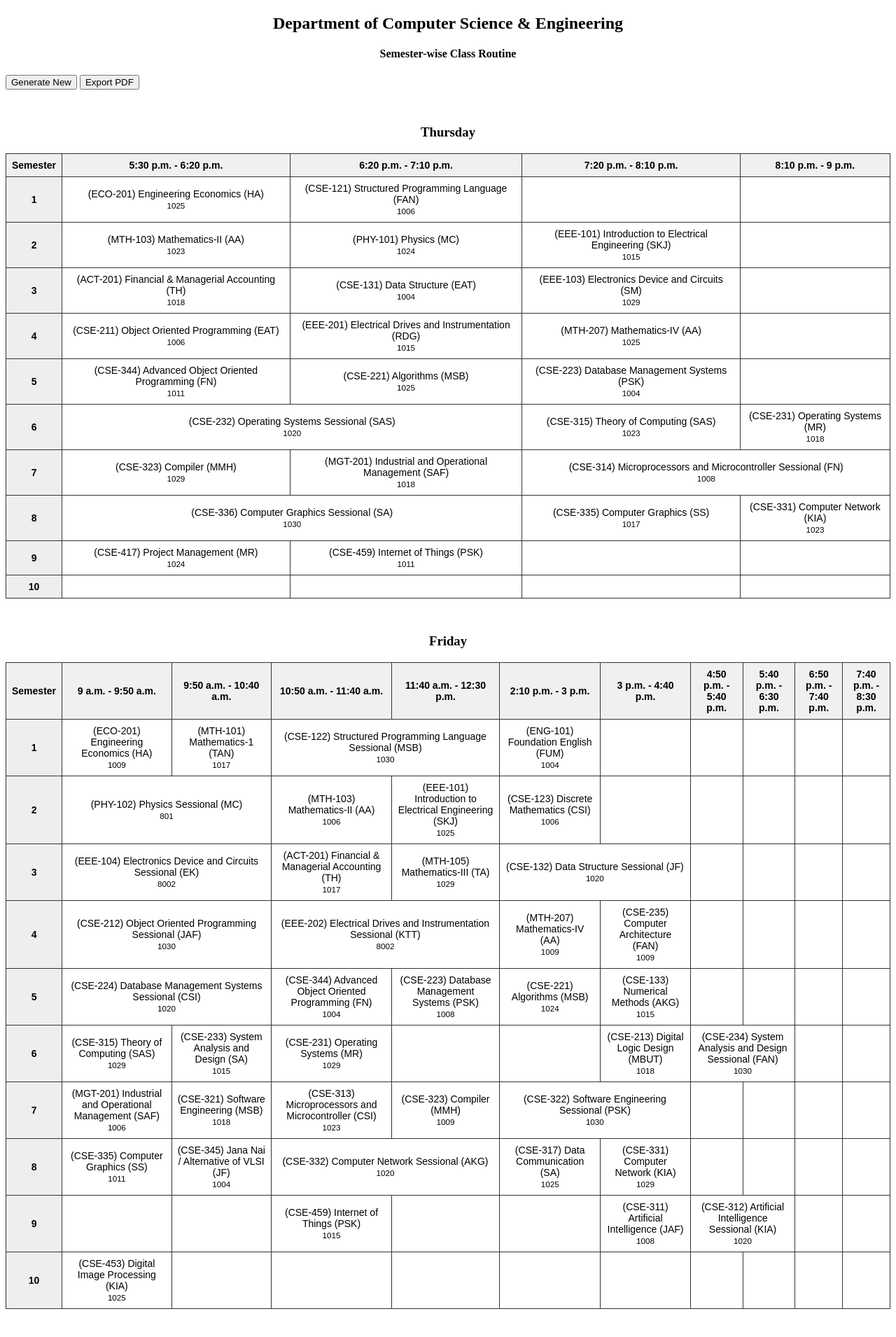
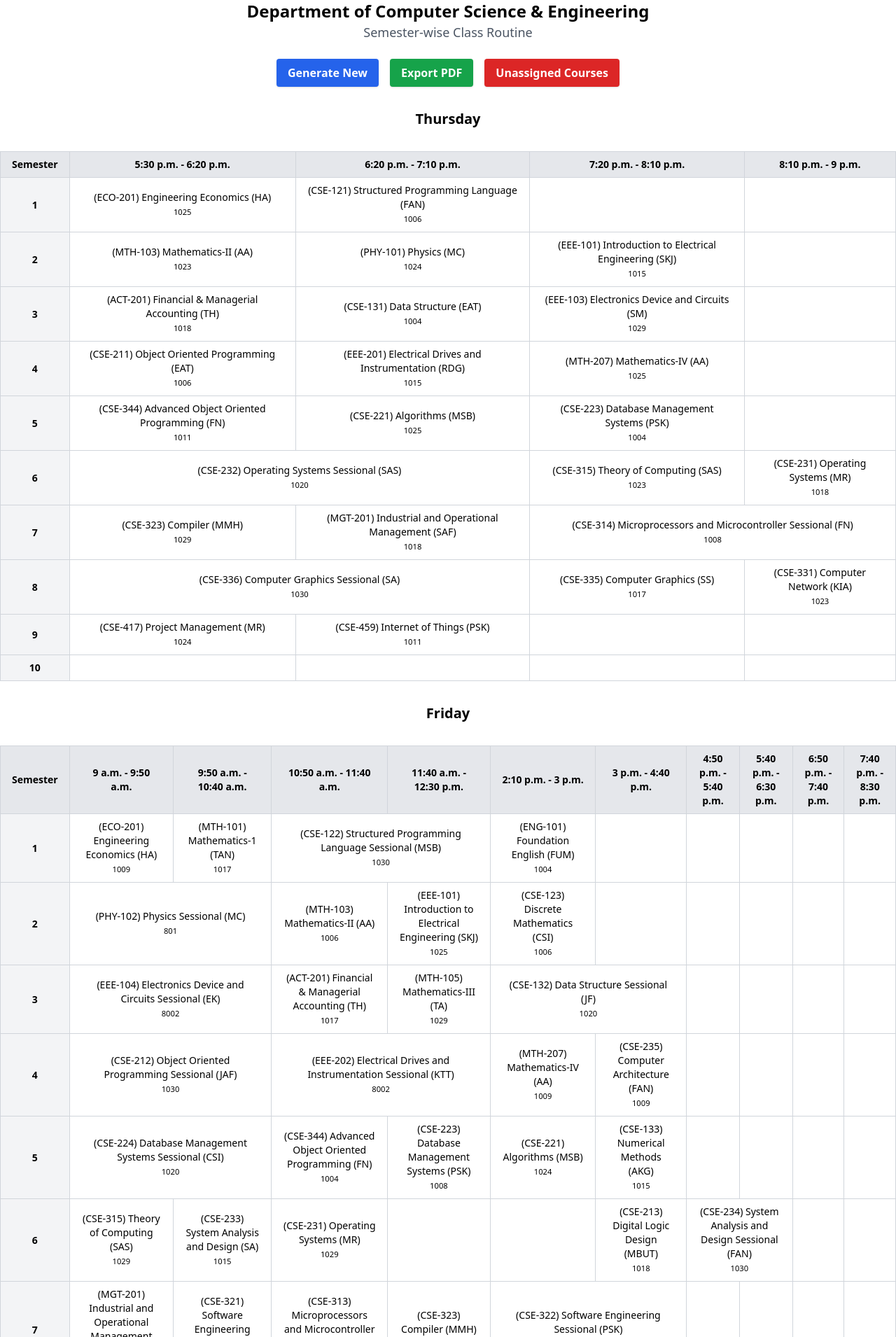
Before and after one commit to ahasanular/classScheduleMaker, a Django app: page / in a window 1280 px wide. Shown: the top 1910 px of the page at 70% size. Run offline with Django 5.2, Linux system fonts and the light colour scheme; data comes from the database, SQL or seed files in the repository; some libraries are stand-ins or nearby versions.

Commit message:
[v1.0.1] Added structured template setup, upgraded template and view for getting unassigned courses.

```diff
--- a/config/settings.py
+++ b/config/settings.py
@@ -55,7 +55,7 @@ ROOT_URLCONF = 'config.urls'
 TEMPLATES = [
     {
         'BACKEND': 'django.template.backends.django.DjangoTemplates',
-        'DIRS': [],
+        'DIRS': [BASE_DIR, 'templates'],
         'APP_DIRS': True,
         'OPTIONS': {
             'context_processors': [
--- /dev/null
+++ b/templates/base.html
@@ -0,0 +1,16 @@
+<!DOCTYPE html>
+<html lang="en">
+<head>
+    <meta charset="UTF-8">
+    <title>Smart Schedule Maker</title>
+    <script src="https://cdn.tailwindcss.com"></script>
+</head>
+<body>
+    {% block body %}
+      <h2>Body couldn't be loaded</h2>
+    {% endblock %}
+    <footer class="text-center text-sm text-gray-500 mt-12 mb-4">
+        &copy; 2025 <a href="https://www.linkedin.com/in/md-ahasanul-arafath/" class="text-blue-600 hover:text-blue-700 underline" target="_blank">Md. Ahasanul Arafath</a> — Smart Schedule Generator System
+    </footer>
+</body>
+</html>
--- a/university/templates/public_routine.html
+++ b/university/templates/public_routine.html
@@ -1,62 +1,93 @@
+{% extends "base.html" %}
+
 {% load custom_filters %}
-<!DOCTYPE html>
-<html>
-<head>
-    <title>Class Routine</title>
-    <style>
-        table {
-            border-collapse: collapse;
-            width: 100%;
-            font-family: sans-serif;
-            font-size: 14px;
-            margin-bottom: 50px;
-        }
-        th, td {
-            border: 1px solid #333;
-            padding: 8px;
-            text-align: center;
-        }
-        th {
-            background: #f0f0f0;
-        }
-        .batch-col {
-            background: #eee;
-            font-weight: bold;
-        }
-        h3 {
-            margin-top: 50px;
-            text-align: center;
-        }
-    </style>
-</head>
-<body>
-    <h2 style="text-align:center;">Department of Computer Science & Engineering</h2>
-    <h4 style="text-align:center;">Semester-wise Class Routine</h4>
-    <a href="{% url 'generate_routine_view'%}" class="btn btn-primary"><button>Generate New</button></a>
-    <a target="_blank" href="{% url 'export_routine_pdf'%}" class="btn btn-primary"><button>Export PDF</button></a>
+
+{% block body %}
+    <div class="text-center mb-6">
+    <h2 class="text-2xl font-bold">Department of Computer Science & Engineering</h2>
+    <h4 class="text-lg text-gray-600">Semester-wise Class Routine</h4>
+  </div>
+
+  <!-- Buttons -->
+  <div class="flex justify-center flex-wrap gap-4 mb-8">
+      <a href="{% url 'generate_routine_view' %}" class="bg-blue-600 hover:bg-blue-700 text-white font-semibold py-2 px-4 rounded shadow">
+        Generate New
+      </a>
+      <a href="{% url 'export_routine_pdf' %}" target="_blank" class="bg-green-600 hover:bg-green-700 text-white font-semibold py-2 px-4 rounded shadow">
+        Export PDF
+      </a>
+
+      {% if unassigned %}
+        <button onclick="document.getElementById('unassignedModal').classList.remove('hidden')" class="bg-red-600 hover:bg-red-700 text-white font-semibold py-2 px-4 rounded shadow">
+          Unassigned Courses
+        </button>
+      {% else %}
+        <button disabled class="bg-gray-300 text-gray-500 font-semibold py-2 px-4 rounded shadow cursor-not-allowed opacity-50">
+          Unassigned Courses
+        </button>
+      {% endif %}
+    </div>
+
 
   {% for day in days %}
-        <h3>{{ day }}</h3>
-        <table>
+    <h3 class="text-xl font-semibold text-center my-8">{{ day }}</h3>
+    <div class="overflow-x-auto">
+      <table class="w-full text-sm text-center border border-gray-300 shadow-sm">
         <thead>
-                <tr>
-                    <th>Semester</th>
+          <tr class="bg-gray-200">
+            <th class="border border-gray-300 px-4 py-2">Semester</th>
             {% for slot in slots_by_day|get_item:day %}
-                        <th>{{ slot.start_time }} - {{ slot.end_time }}</th>
+              <th class="border border-gray-300 px-4 py-2">{{ slot.start_time }} - {{ slot.end_time }}</th>
             {% endfor %}
           </tr>
         </thead>
         <tbody>
           {% for sem, day_data in routine_data.items %}
             <tr>
-                        <td class="batch-col">{{ sem }}</td>
+              <td class="bg-gray-100 font-semibold border border-gray-300 px-4 py-2">{{ sem }}</td>
               {% for cell in day_data|get_item:day %}
-                            <td colspan="{{ cell.colspan }}">{{ cell.text|safe }}</td>
+                <td colspan="{{ cell.colspan }}" class="border border-gray-300 px-4 py-2">{{ cell.text|safe }}</td>
               {% endfor %}
             </tr>
           {% endfor %}
         </tbody>
       </table>
+    </div>
   {% endfor %}
-</body>
-</html>
+
+  <!-- Modal -->
+  <div id="unassignedModal" class="fixed inset-0 z-50 flex items-center justify-center bg-black bg-opacity-50 hidden">
+    <div class="bg-white p-6 rounded-lg shadow-lg w-full max-w-3xl">
+      <div class="flex justify-between items-center mb-4">
+        <h3 class="text-xl font-semibold">Unassigned Courses</h3>
+        <button onclick="document.getElementById('unassignedModal').classList.add('hidden')" class="text-gray-500 hover:text-black">&times;</button>
+      </div>
+      <div class="overflow-x-auto">
+        <table class="min-w-full text-sm border border-gray-300">
+          <thead class="bg-gray-100">
+            <tr>
+              <th class="border px-4 py-2">Course Code</th>
+              <th class="border px-4 py-2">Name</th>
+              <th class="border px-4 py-2">Sessions Needed/Week</th>
+              <th class="border px-4 py-2">Assigned/Week</th>
+            </tr>
+          </thead>
+          <tbody>
+            {% for course in unassigned.values %}
+              <tr>
+                <td class="border px-4 py-2">{{ course.code }}</td>
+                <td class="border px-4 py-2">{{ course.name }}</td>
+                <td class="border px-4 py-2">{{ course.session_needed_per_week }}</td>
+                <td class="border px-4 py-2">{{ course.assigned_per_week }}</td>
+              </tr>
+            {% empty %}
+              <tr>
+                <td colspan="4" class="text-center border px-4 py-2 text-gray-500">No unassigned courses found.</td>
+              </tr>
+            {% endfor %}
+          </tbody>
+        </table>
+      </div>
+    </div>
+  </div>
+{% endblock %}
--- a/university/views.py
+++ b/university/views.py
@@ -4,7 +4,8 @@ from django.http import Http404
 from django.shortcuts import render
 from django.template.loader import render_to_string
 from django.http import HttpResponse
-from university.models import Assignment, TimeSlot, Teacher
+from django.db.models import Count
+from university.models import Assignment, TimeSlot, Teacher, Course
 
 
 def routine_test_view(request):
@@ -26,10 +27,32 @@ def routine_test_view(request):
                 row[slot] = ""
         routine_data[sem] = row
 
+    # Unassigned courses logic
+    all_courses = Course.objects.filter(is_active=True)
+
+    assigned_counts_qs = (
+        Assignment.objects.values('course')
+        .annotate(count=Count('id'))
+    )
+
+    assigned_counts = {entry['course']: entry['count'] for entry in assigned_counts_qs}
+
+    unassigned = {}
+    for course in all_courses:
+        assigned = assigned_counts.get(course.id, 0)
+        if assigned < course.sessions_per_week:
+            unassigned[course.id] = {
+                'code': course.code,
+                'name': course.name,
+                'session_needed_per_week': course.sessions_per_week,
+                'assigned_per_week': assigned,
+            }
+
     context = {
         'routine_data': routine_data,
         'time_slots': time_slots,
         'days': days,
+        'unassigned': unassigned,
     }
     return render(request, 'routine.html', context)
 
@@ -97,10 +120,32 @@ def public_routine_view(request):
 
             routine_data[sem][day] = row
 
+    # Unassigned courses logic
+    all_courses = Course.objects.filter(is_active=True)
+
+    assigned_counts_qs = (
+        Assignment.objects.values('course')
+        .annotate(count=Count('id'))
+    )
+
+    assigned_counts = {entry['course']: entry['count'] for entry in assigned_counts_qs}
+
+    unassigned = {}
+    for course in all_courses:
+        assigned = assigned_counts.get(course.id, 0)
+        if assigned < course.sessions_per_week:
+            unassigned[course.id] = {
+                'code': course.code,
+                'name': course.name,
+                'session_needed_per_week': course.sessions_per_week,
+                'assigned_per_week': assigned,
+            }
+
     context = {
         'routine_data': routine_data,
         'slots_by_day': slots_by_day,
         'days': days,
+        'unassigned': unassigned,
     }
     return render(request, 'public_routine.html', context)
 
```
Lines whose indentation alone changed are shown as unchanged.
